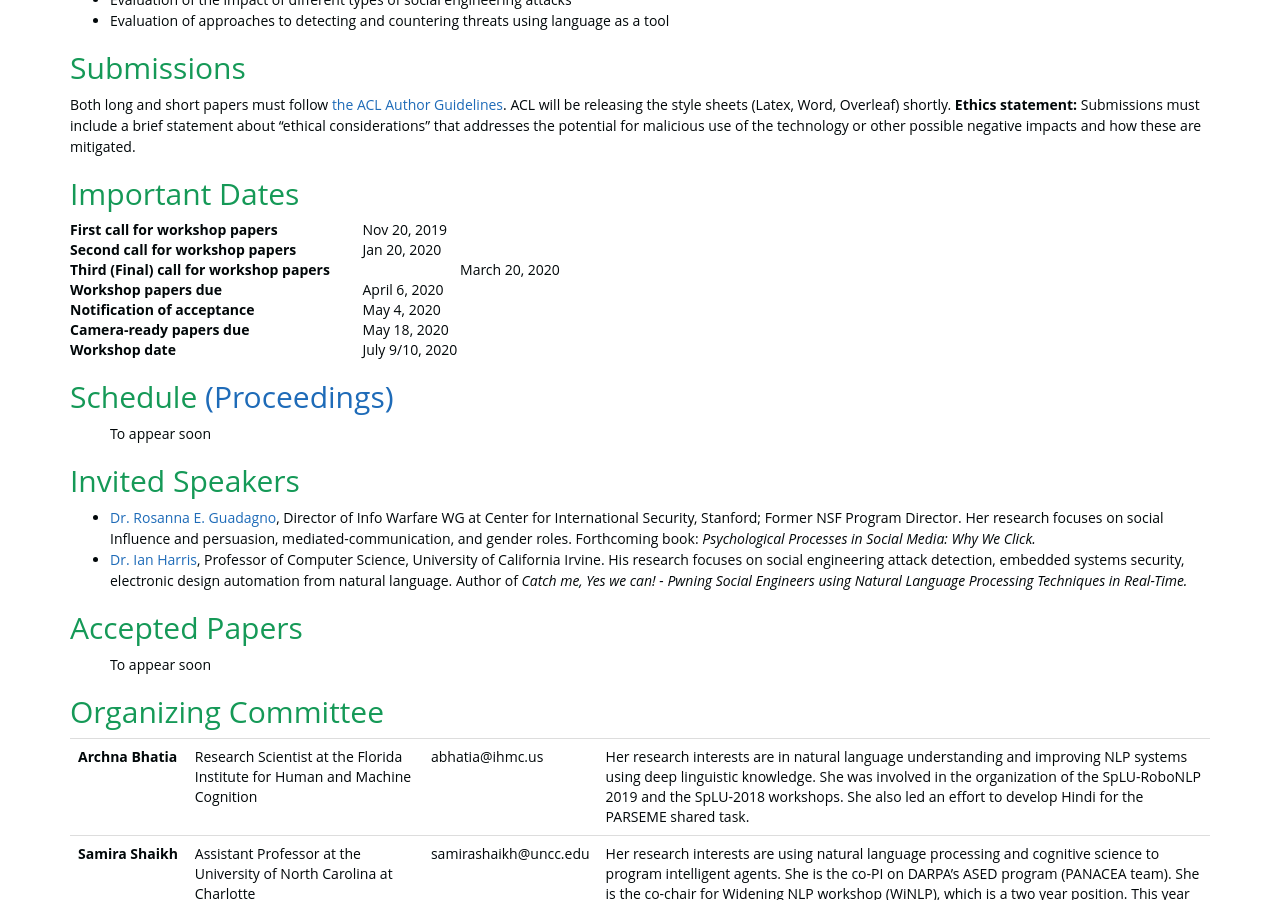
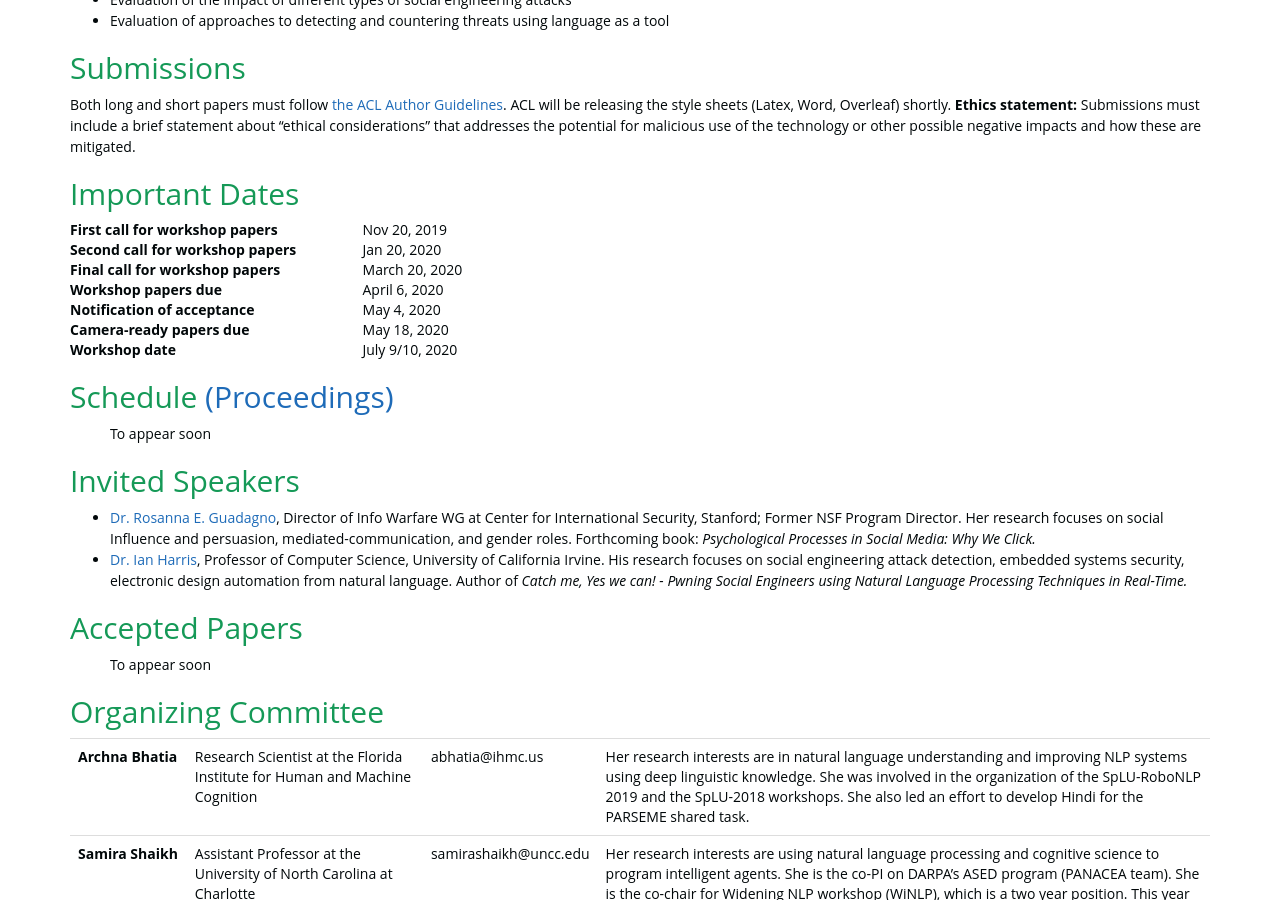
Before and after one commit to social-threats/social-threats.github.io, a Jekyll site: the page built from index.html, in a window 1280 px wide and 900 px high, scrolled down 1033 px. Built offline with Jekyll 4.4.1, drawn with Linux system fonts in a browser that asks for light colours; nearby versions of some CDN libraries.

Commit message:
Update important_dates.html

```diff
--- a/_includes/_STOC_2020/important_dates.html
+++ b/_includes/_STOC_2020/important_dates.html
@@ -7,8 +7,8 @@
     <dd class="col-sm-9">Nov 20, 2019</dd>
     <dt class="col-sm-3">Second call for workshop papers</dt>
     <dd class="col-sm-9">Jan 20, 2020</dd>
-    <dt class="col-sm-4">Third (Final) call for workshop papers</dt>
-    <dd class="col-sm-8">March 20, 2020</dd>
+    <dt class="col-sm-3">Final call for workshop papers</dt>
+    <dd class="col-sm-9">March 20, 2020</dd>
     <dt class="col-sm-3">Workshop papers due</dt>
     <dd class="col-sm-9">April 6, 2020</dd>
     <dt class="col-sm-3">Notification of acceptance</dt>
```
